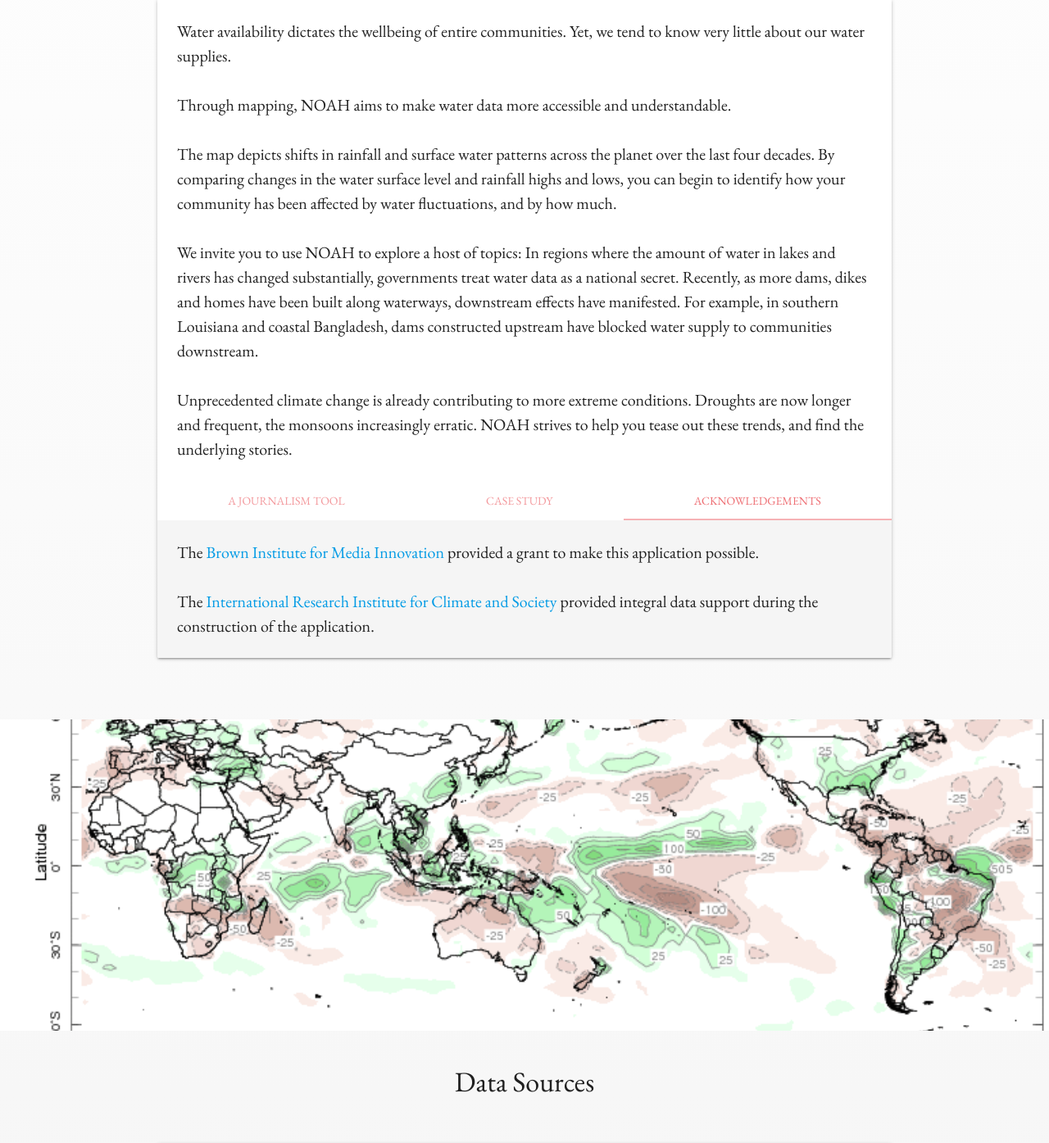
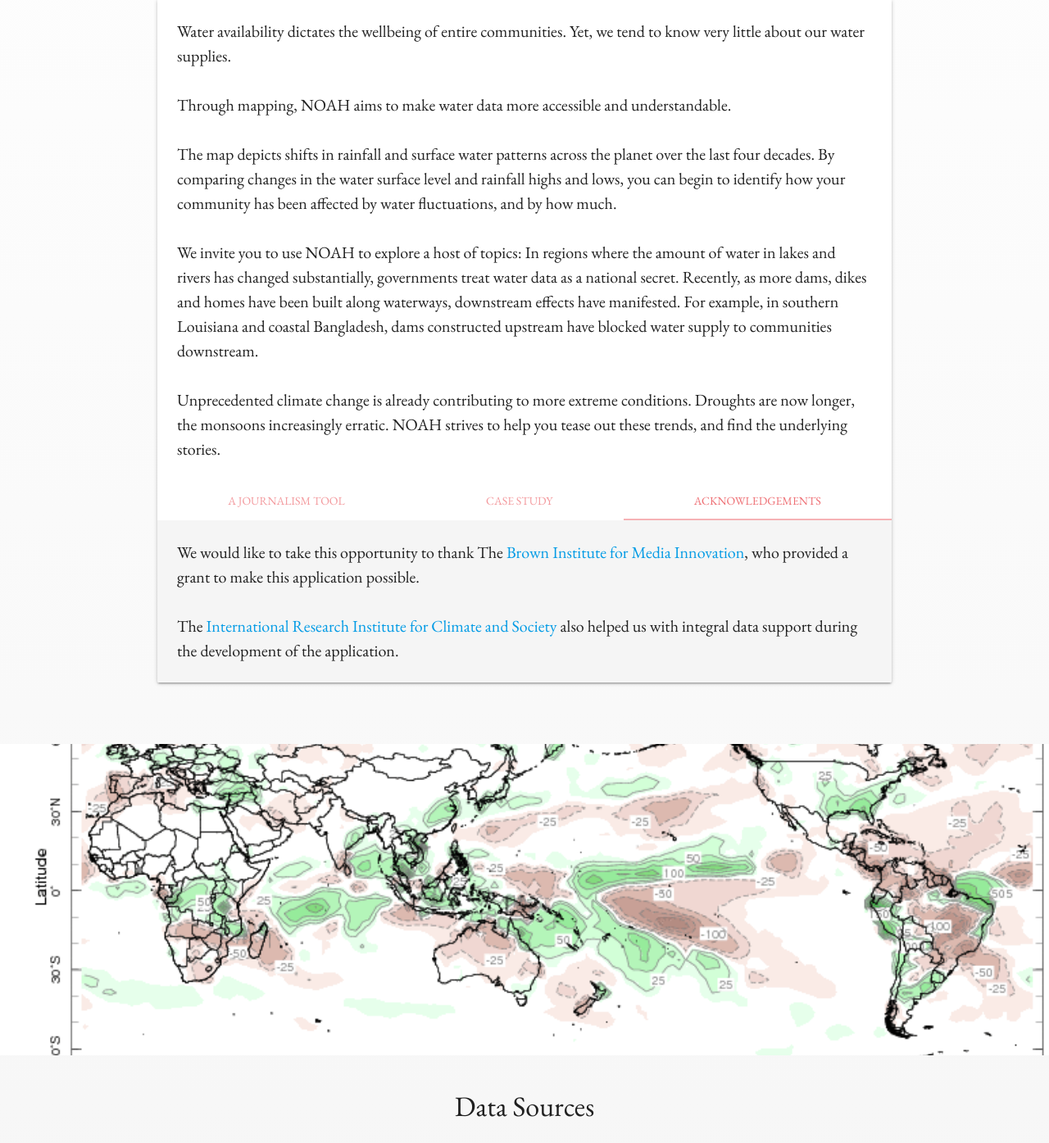
Before and after one commit to ravielakshmanan/arcgis, a Flask app: page / in a window 1280 px wide, after a click on "ACKNOWLEDGEMENTS". Shown: the part 583-1978 px from the top of the page at 82% size. Run offline with Flask 2, Linux system fonts and the light colour scheme; some libraries are stand-ins or nearby versions.

Commit message:
stylistic changes

```diff
--- a/main.py
+++ b/main.py
@@ -93,7 +93,6 @@ def get_iri_data_from_gcloud(long, lat, longT, latT):
     query = "SELECT * FROM precipitation where latitude = '" + lat + "' AND longitude = '" + long + "'"
     print("About to execute query: " + query)
 
-    # trend_query = "SELECT * FROM precipitation_trend where latitude = '4.175S' AND longitude = '81.05W'"
     # trend_query = "SELECT * FROM precipitation_trend where latitude = '25.575N' AND longitude = '91.85E' and time_range in ('Jul-Sep 1981','Jul-Sep 1982','Jul-Sep 1983','Jul-Sep 1984','Jul-Sep 1985','Jul-Sep 1986','Jul-Sep 1987','Jul-Sep 1988','Jul-Sep 1989','Jul-Sep 1990','Jul-Sep 1991','Jul-Sep 1992','Jul-Sep 1993','Jul-Sep 1994','Jul-Sep 1995','Jul-Sep 1996','Jul-Sep 1997','Jul-Sep 1998','Jul-Sep 1999','Jul-Sep 2000','Jul-Sep 2001','Jul-Sep 2002','Jul-Sep 2003','Jul-Sep 2004','Jul-Sep 2005','Jul-Sep 2006','Jul-Sep 2007','Jul-Sep 2008','Jul-Sep 2009','Jul-Sep 2010','Jul-Sep 2011','Jul-Sep 2012','Jul-Sep 2013','Jul-Sep 2014','Jul-Sep 2015','Jul-Sep 2016','Jul-Sep 2017','Jul-Sep 2018')"
     trend_query = "SELECT * FROM precipitation_trend where latitude = '" + latT + "' AND longitude = '" + longT + "' and time_range in ('Jul-Sep 1981','Jul-Sep 1982','Jul-Sep 1983','Jul-Sep 1984','Jul-Sep 1985','Jul-Sep 1986','Jul-Sep 1987','Jul-Sep 1988','Jul-Sep 1989','Jul-Sep 1990','Jul-Sep 1991','Jul-Sep 1992','Jul-Sep 1993','Jul-Sep 1994','Jul-Sep 1995','Jul-Sep 1996','Jul-Sep 1997','Jul-Sep 1998','Jul-Sep 1999','Jul-Sep 2000','Jul-Sep 2001','Jul-Sep 2002','Jul-Sep 2003','Jul-Sep 2004','Jul-Sep 2005','Jul-Sep 2006','Jul-Sep 2007','Jul-Sep 2008','Jul-Sep 2009','Jul-Sep 2010','Jul-Sep 2011','Jul-Sep 2012','Jul-Sep 2013','Jul-Sep 2014','Jul-Sep 2015','Jul-Sep 2016','Jul-Sep 2017','Jul-Sep 2018')"
     print("About to execute query: " + trend_query)
@@ -138,9 +137,11 @@ def open_dataviz():
     # if (key in iri_data) AND (key in trend_data):
     if key in iri_data:
         iri_str = str(iri_data[key])
-        # key = '(81.05W, 4.175S)'
-        # key = '(91.95E, 25.575N)'
-        trend_str = str(trend_data[keyT])
+        # keyT = '(91.95E, 25.575N)'
+        if keyT in trend_data:
+            trend_str = str(trend_data[keyT])
+        else:
+            trend_str = ""
         viz_data = iri_str + "_" + trend_str
         return str(viz_data)
 
--- a/static/css/style.css
+++ b/static/css/style.css
@@ -125,13 +125,13 @@ body {
 
 .ui-dialog .ui-dialog-content {
     font-family: 'EB Garamond', serif !important;
-    font-size: 20px !important;
+    font-size: 18px !important;
     background: none repeat scroll 0 0 transparent;
     border: 0 none;
     overflow: auto;
     position: relative;
     padding: 1.5em;
-    text-align: center;
+    text-align: left;
 }
 
 .ui-widget-header {
--- a/templates/index.html
+++ b/templates/index.html
@@ -100,7 +100,7 @@
       			We invite you to use NOAH to explore a host of topics: In regions where the amount of water in lakes and rivers has changed substantially, governments treat water data as a national secret. Recently, as more dams, dikes and homes have been built along waterways, downstream effects have manifested. For example, in southern Louisiana and coastal Bangladesh, dams constructed upstream have blocked water supply to communities downstream.
       			<br>
       			<br>
-			Unprecedented climate change is already contributing to more extreme conditions. Droughts are now longer and frequent, the monsoons increasingly erratic. NOAH strives to help you tease out these trends, and find the underlying stories.
+      			Unprecedented climate change is already contributing to more extreme conditions. Droughts are now longer, the monsoons increasingly erratic. NOAH strives to help you tease out these trends, and find the underlying stories.
         </p>
       </div>
 
@@ -139,10 +139,10 @@
         </div>
         <div id="thank">
           <p class="left-align light">
-            The <a href="https://brown.columbia.edu/">Brown Institute for Media Innovation</a> provided a grant to make this application possible.
+            We would like to take this opportunity to thank The <a href="https://brown.columbia.edu/">Brown Institute for Media Innovation</a>, who provided a grant to make this application possible.
             <br>
             <br>
-			The <a href="https://iri.columbia.edu/">International Research Institute for Climate and Society</a> provided integral data support during the construction of the application.
+            The <a href="https://iri.columbia.edu/">International Research Institute for Climate and Society</a> also helped us with integral data support during the development of the application.
           </p>
         </div>
       </div>
--- a/templates/render_map.html
+++ b/templates/render_map.html
@@ -56,9 +56,6 @@
 			Scroll down the pop-up for a second graph with rainfall trends for each year. The blue line shows the actual annual rainfall, the orange line indicates the average over time, and the green line depicts the increasing and decreasing trend each year. We are still uploading the most up-to-date information for this section, so if the data for this graph doesn’t appear just yet, check back soon.
 			<br>
 			<br>
-			If you’re a journalist, researcher or are interested in sharing your findings,  use the embed option to add the graph to your story, study or any platform you see fit.
-			<br>
-			<br>
 			Questions? Ping us at <a href="mailto:water.appspot@gmail.com">water.appspot@gmail.com.</a>
 		</div>
 		<script src="{{ url_for('static', filename='js/render_map.js') }}"></script>
```
Also changed, not shown: static/js/render_map.js (+8 -4 lines). Lines whose indentation alone changed are shown as unchanged.
